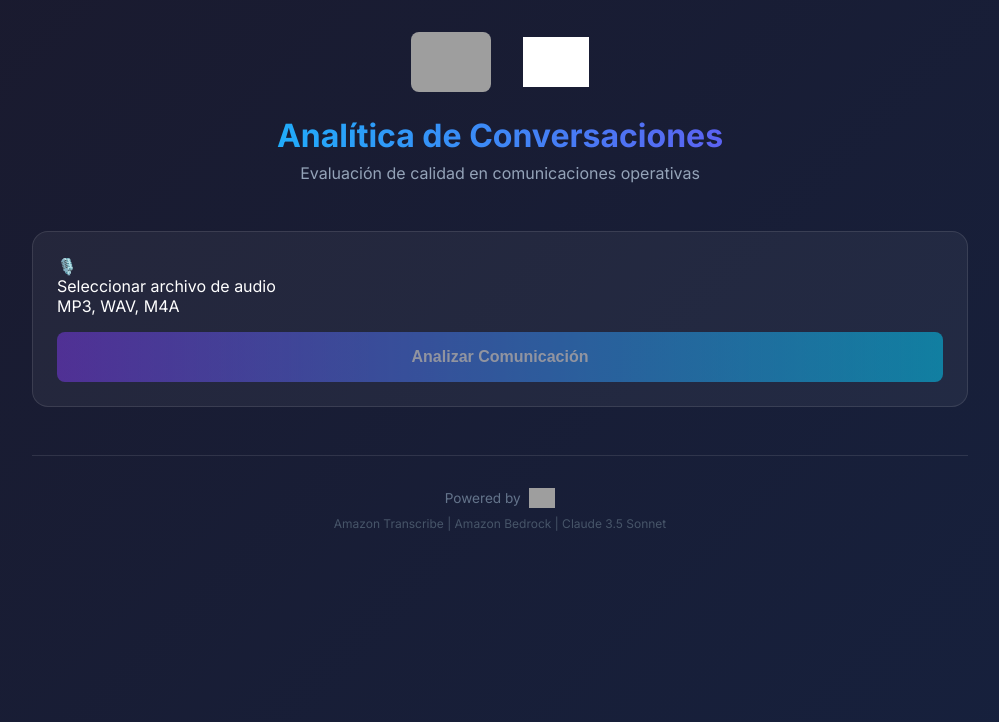
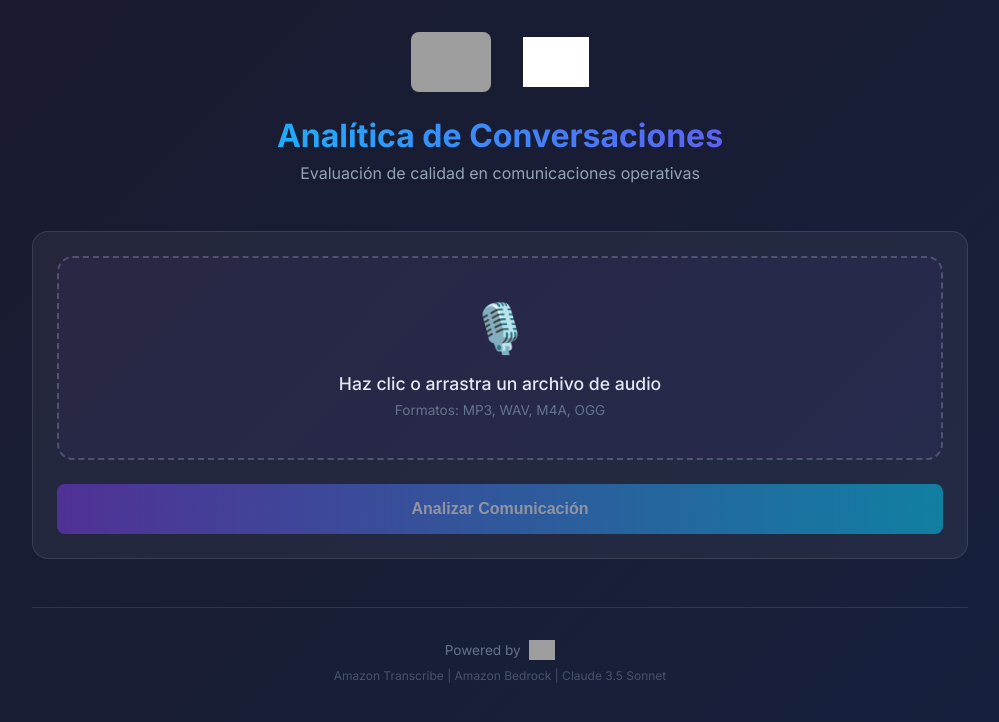
Before and after one commit to RayihBou/emovagenai, a React (Create React App) app in the folder frontend/: page / in a window 1280 px wide. Shown: the top 722 px of the page, without its empty margins (140-1139 px from the left). Built offline with nearby package versions, Linux system fonts and the light colour scheme; grey boxes are pictures that could not be loaded.

Commit message:
fix: mejorar UI del área de upload de audio

```diff
--- a/frontend/src/App.css
+++ b/frontend/src/App.css
@@ -75,27 +75,46 @@ section h2 {
 }
 
 .upload-box {
+  margin-bottom: 1.5rem;
+  border: 2px dashed rgba(255, 255, 255, 0.2);
+  border-radius: 16px;
+  padding: 2.5rem 2rem;
+  text-align: center;
+  cursor: pointer;
+  transition: all 0.3s;
+  background: rgba(124, 58, 237, 0.05);
+}
+
+.upload-box:hover {
+  border-color: #7c3aed;
+  background: rgba(124, 58, 237, 0.1);
+}
+
+.upload-box.has-file {
+  border-color: #22c55e;
+  background: rgba(34, 197, 94, 0.1);
+}
+
+.upload-icon {
+  font-size: 3rem;
   margin-bottom: 1rem;
+}
+
+.upload-box p {
+  color: #e2e8f0;
+  font-size: 1.1rem;
+  font-weight: 500;
+  margin-bottom: 0.5rem;
+}
+
+.upload-hint {
+  color: #64748b;
+  font-size: 0.85rem;
+  display: block;
 }
 
 .upload-box input {
   display: none;
-}
-
-.upload-label {
-  display: block;
-  padding: 2rem;
-  border: 2px dashed rgba(255, 255, 255, 0.2);
-  border-radius: 12px;
-  text-align: center;
-  cursor: pointer;
-  color: #94a3b8;
-  transition: all 0.3s;
-}
-
-.upload-label:hover {
-  border-color: #7c3aed;
-  background: rgba(124, 58, 237, 0.1);
 }
 
 .analyze-btn {
--- a/frontend/src/App.js
+++ b/frontend/src/App.js
@@ -93,17 +93,19 @@ function App() {
 
       <main className="main">
         <section className="upload-section">
-          <div className="upload-box" onClick={() => fileInputRef.current?.click()}>
+          <div
+            className={`upload-box ${file ? 'has-file' : ''}`}
+            onClick={() => fileInputRef.current?.click()}
+          >
             <input
               type="file"
               ref={fileInputRef}
               onChange={handleFileChange}
               accept="audio/*"
-              style={{ display: 'none' }}
             />
-            <div className="upload-icon">🎙️</div>
-            <p>{file ? file.name : 'Seleccionar archivo de audio'}</p>
-            <span className="upload-hint">MP3, WAV, M4A</span>
+            <div className="upload-icon">{file ? '✓' : '🎙️'}</div>
+            <p>{file ? file.name : 'Haz clic o arrastra un archivo de audio'}</p>
+            <span className="upload-hint">{file ? 'Clic para cambiar archivo' : 'Formatos: MP3, WAV, M4A, OGG'}</span>
           </div>
 
           <button
```
